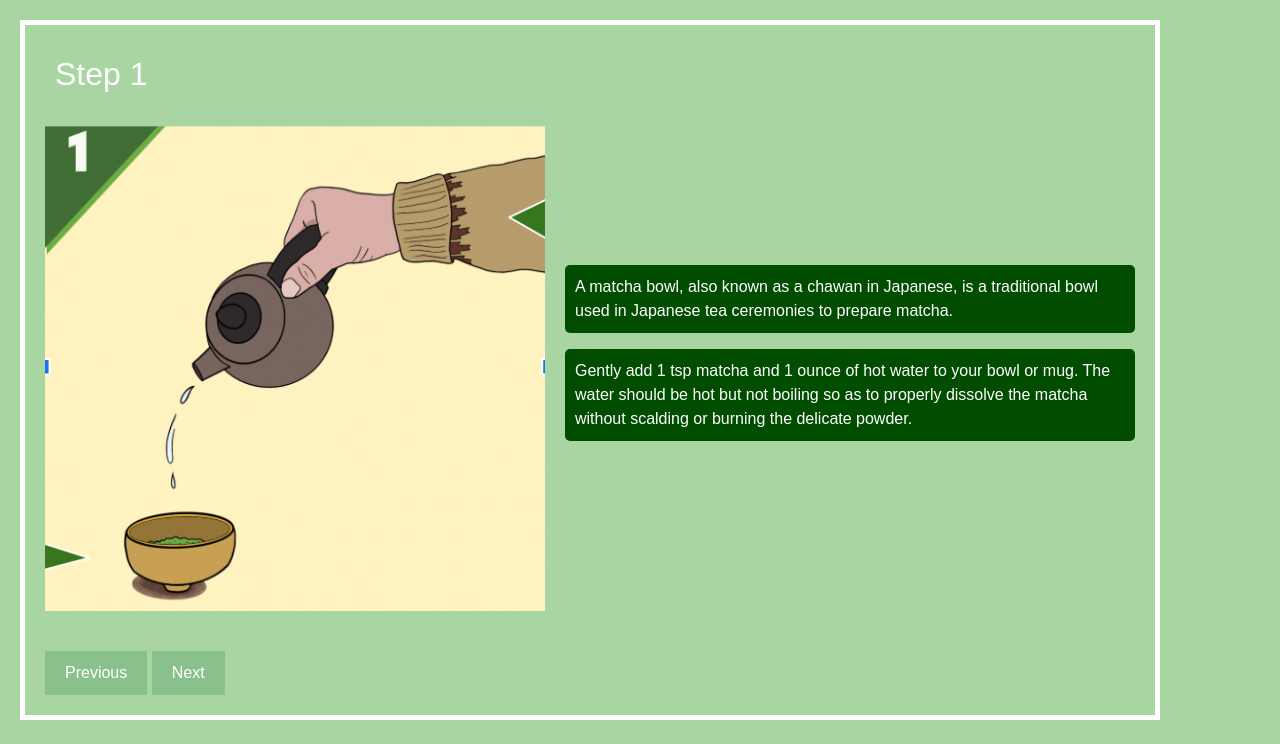
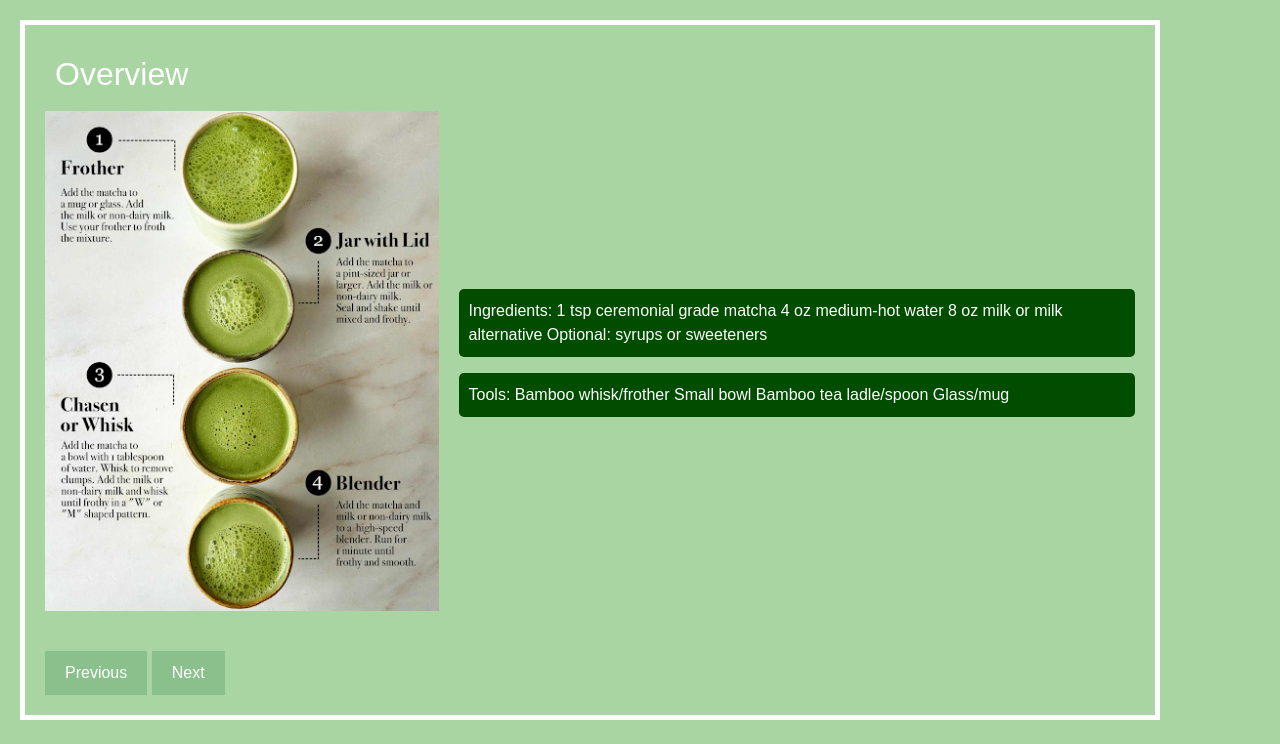
Before and after one commit to UI-Design-2024/matcha-latte, a Flask app: page /learn in a window 1280 px wide. Shown: the part 56-800 px from the top of the page. Run offline with Flask 3, Linux system fonts and the light colour scheme; some libraries are stand-ins or nearby versions.

Commit message:
added pages

```diff
--- a/static/sample.js
+++ b/static/sample.js
@@ -1,5 +1,5 @@
-let currentStep = 1;
-const maxSteps = 6;
+let currentStep = 0;
+const maxSteps = 9;
 
 function navigate(direction) {
 	const current = document.getElementById('step' + currentStep);
--- a/templates/learn.html
+++ b/templates/learn.html
@@ -10,7 +10,29 @@
 </head>
 <body>
 	<div class="container">
-		<div id="step1" class="step active">
+		<div id="step0" class="step active">
+			<h2>Overview</h2>
+			<div class="learn_img">
+				<img src="{{ url_for('static', filename='ingredient.png') }}" alt="ingredients and tools">
+				<div class="step_info">
+					<p class = "learn_text">
+						Ingredients:
+							1 tsp ceremonial grade matcha
+							4 oz medium-hot water
+							8 oz milk or milk alternative
+							Optional: syrups or sweeteners
+					</p>
+					<p class = "learn_text">
+						Tools:
+							Bamboo whisk/frother
+							Small bowl
+							Bamboo tea ladle/spoon
+							Glass/mug
+					</p>
+				</div>
+			</div>
+		</div>
+		<div id="step1" class="step">
 			<h2>Step 1</h2>
 			<div class="learn_img">
 				<img src="{{ url_for('static', filename='step1.png') }}" alt="Step 1">
@@ -83,6 +105,52 @@
 				</div>
 			</div>
 		</div>
+
+		<div id="step7" class="step">
+			<h2>Difference Between Matcha and Green Tea</h2>
+			<div class="learn_img matcha_green_tea">
+				<div class="bullet-points">
+					<h2>Matcha</h2>
+					<ul>
+						<li>Matcha</li>
+						<li>Green Tea</li>
+					</ul>
+				</div>
+				<img src="{{ url_for('static', filename='matcha_green_tea.png') }}" alt="matcha_green_tea">
+				<div class="bullet-points">
+					<h2>Green Tea</h2>
+					<ul>
+						<li>Rich flavor</li>
+						<li>Light flavor</li>
+					</ul>
+				</div>
+			</div>
+		</div>
+		<div id="step8" class="step">
+			<h2>Matcha Ceremony Etiquette/Practice</h2>
+			<div class = "learn_img">
+				<img src="{{ url_for('static', filename='tatami_mat.png') }}" alt="tatami-mat">
+				<div class = "step_info">
+					<p class = "learn_text">
+						Guests take off their shoes and kneel in a tatami-mat room.
+					</p>
+				</div>
+			</div>
+		</div>
+		<div id="step9" class="step">
+			<h2>Matcha Ceremony Etiquette/Practice</h2>
+			<div class = "learn_img">
+				<img src="{{ url_for('static', filename='ceremony.png') }}" alt="matcha-ceremony">
+				<div class = "step_info">
+					<p class = "learn_text">
+						Guests may then be served matcha in a chawan and small sweet cakes.
+					</p>
+					<p class = "learn_text">
+						Guests should raise the bowl, rotate it slightly right, take a sip and then compliment the master.
+					</p>
+				</div>
+			</div>
+		</div>
         <div class="nav-buttons">
             <button onclick="navigate(-1)">Previous</button>
             <button onclick="navigate(1)">Next</button>
```
Also changed, not shown: static/ceremony.png (added), static/ingredient.png (added), static/matcha_green_tea.png (added), static/tatami_mat.png (added).
